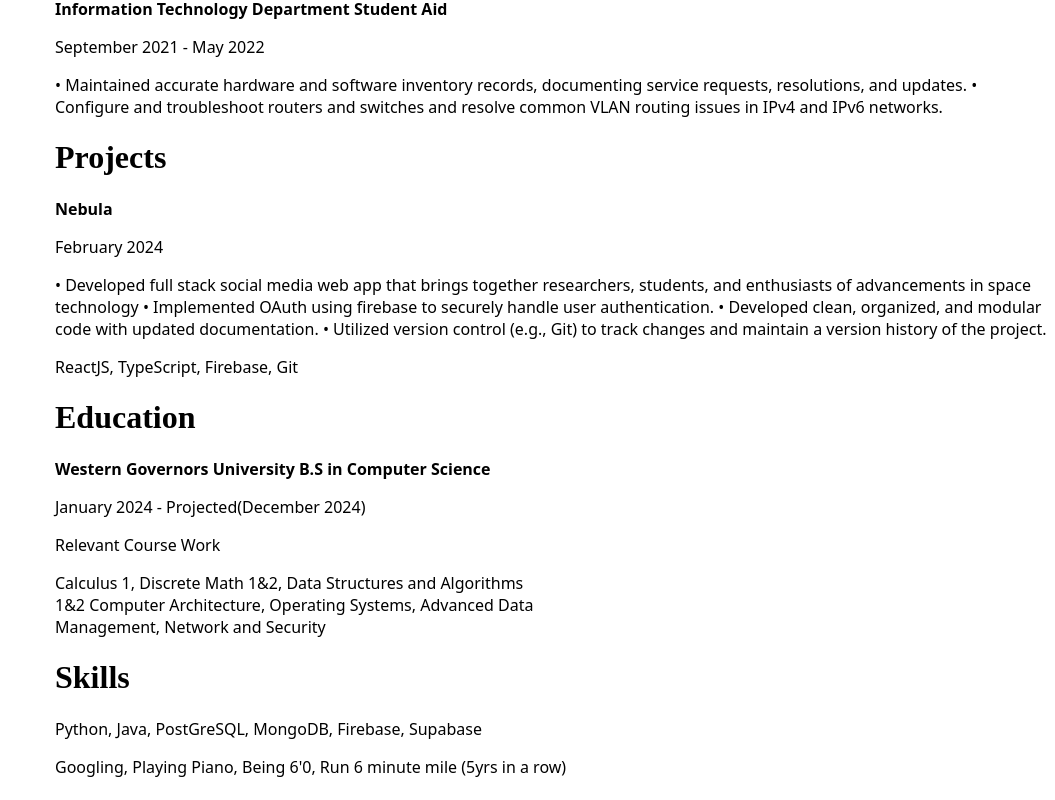
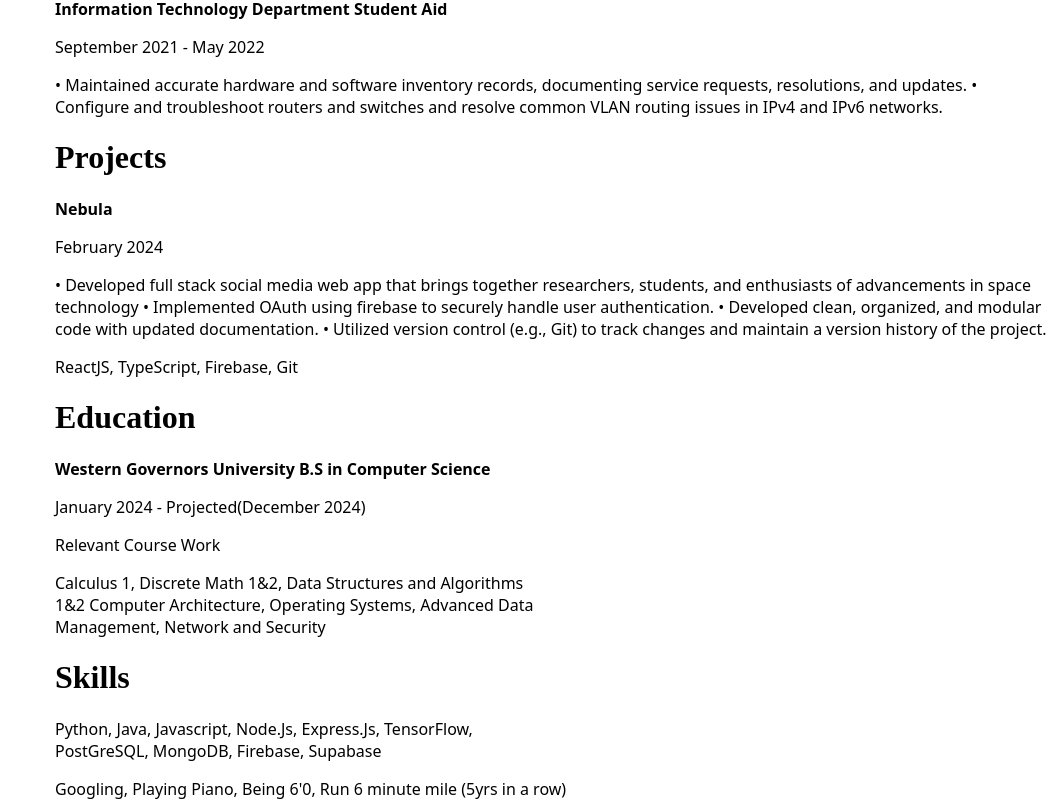
Before and after one commit to joelxgalarza/personal-website, a React (Vite) app: page / in a window 1280 px wide. Shown: the part 1040-1840 px from the top of the page, without its empty margins (225-1280 px from the left). Before the commit the page ends 1818 px from the top, so only its background shows below. Built offline with nearby package versions, Linux system fonts and the light colour scheme; a web font is replaced by a local one.

Commit message:
Update Content.tsx

```diff
--- a/src/Components/Content.tsx
+++ b/src/Components/Content.tsx
@@ -64,7 +64,7 @@ function Content(){
             <div id="skills">
                 <h1>Skills</h1>
                 <Subject
-                    date="Python, Java, PostGreSQL, MongoDB, Firebase, Supabase"
+                    date="Python, Java, Javascript, Node.Js, Express.Js, TensorFlow, PostGreSQL, MongoDB, Firebase, Supabase"
                     description="Googling, Playing Piano, Being 6'0, Run 6 minute mile (5yrs in a row)"
                 />
             </div>
```
